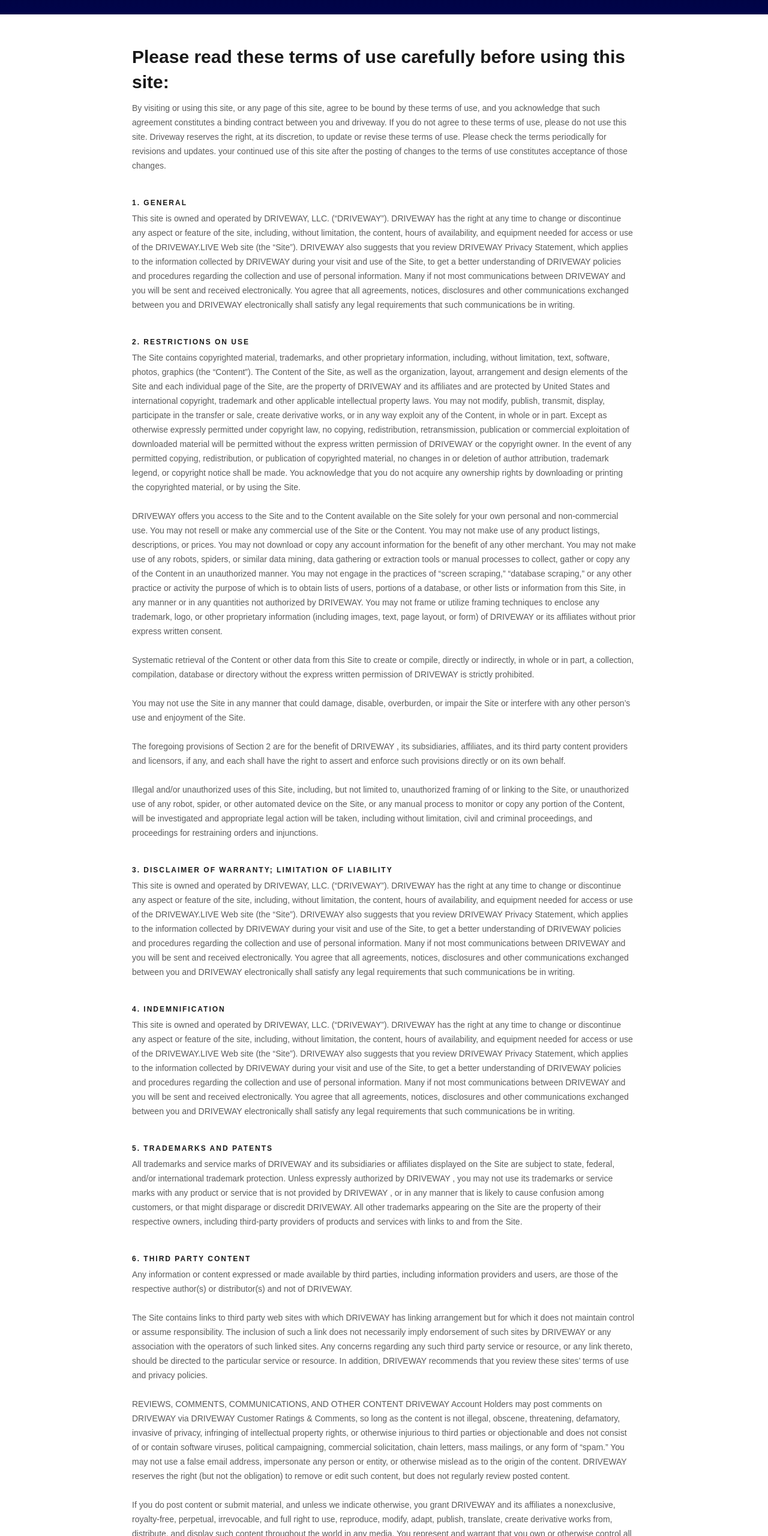
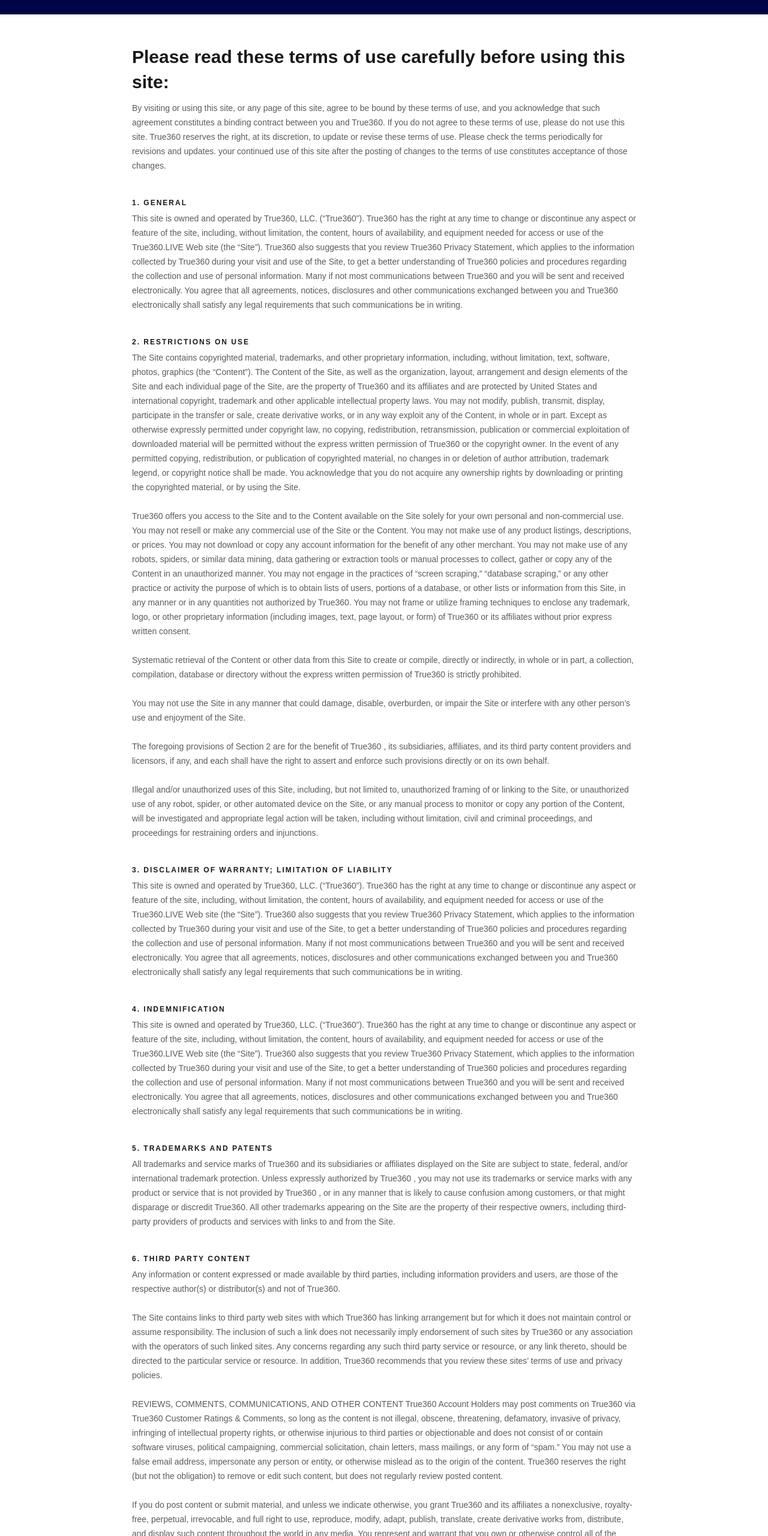
Before and after one commit to stefanbarcelo/PartnershipPage, a plain HTML site: page termsOfService.html in a window 1280 px wide. Shown: the part 240-2800 px from the top of the page at 60% size. Drawn offline with nearby package versions, Linux system fonts and the light colour scheme; a script that the page names is missing; a web font is replaced by a local one.

Commit message:
editing privacy policy page and terms of service page.

```diff
--- a/termsOfService.html
+++ b/termsOfService.html
@@ -65,26 +65,26 @@
         <h2>Please read these terms of use carefully before using this site:</h2>
         <p>By visiting or using this site, or any page of this site, agree to be bound by these terms of use, and you
             acknowledge
-            that such agreement constitutes a binding contract between you and driveway. If you do not agree to these
+            that such agreement constitutes a binding contract between you and True360. If you do not agree to these
             terms of use, please
-            do not use this site. Driveway reserves the right, at its discretion, to update or revise these terms of
+            do not use this site. True360 reserves the right, at its discretion, to update or revise these terms of
             use. Please check the terms periodically for revisions and updates. your continued use of this site after
             the posting of changes to the terms of use constitutes acceptance of those changes.</p>
 
         <h4>1. General</h4>
-        <p>This site is owned and operated by DRIVEWAY, LLC. (“DRIVEWAY”). DRIVEWAY has the right at any time to change
+        <p>This site is owned and operated by True360, LLC. (“True360”). True360 has the right at any time to change
             or discontinue
             any aspect or feature of the site, including, without limitation, the content, hours of availability, and
             equipment needed
-            for access or use of the DRIVEWAY.LIVE Web site (the “Site”). DRIVEWAY also suggests that you review
-            DRIVEWAY Privacy Statement,
-            which applies to the information collected by DRIVEWAY during your visit and use of the Site, to get a
+            for access or use of the True360.LIVE Web site (the “Site”). True360 also suggests that you review
+            True360 Privacy Statement,
+            which applies to the information collected by True360 during your visit and use of the Site, to get a
             better understanding of
-            DRIVEWAY policies and procedures regarding the collection and use of personal information. Many if not most
+            True360 policies and procedures regarding the collection and use of personal information. Many if not most
             communications between
-            DRIVEWAY and you will be sent and received electronically. You agree that all agreements, notices,
+            True360 and you will be sent and received electronically. You agree that all agreements, notices,
             disclosures and other
-            communications exchanged between you and DRIVEWAY electronically shall satisfy any legal requirements that
+            communications exchanged between you and True360 electronically shall satisfy any legal requirements that
             such communications
             be in writing.</p>
 
@@ -93,7 +93,7 @@
             limitation, text,
             software, photos, graphics (the “Content”). The Content of the Site, as well as the organization, layout,
             arrangement and design
-            elements of the Site and each individual page of the Site, are the property of DRIVEWAY and its affiliates
+            elements of the Site and each individual page of the Site, are the property of True360 and its affiliates
             and are protected by
             United States and international copyright, trademark and other applicable intellectual property laws. You
             may not modify,
@@ -102,14 +102,14 @@
             in whole or in part. Except as otherwise expressly permitted under copyright law, no copying,
             redistribution, retransmission,
             publication or commercial exploitation of downloaded material will be permitted without the express written
-            permission of DRIVEWAY
+            permission of True360
             or the copyright owner. In the event of any permitted copying, redistribution, or publication of copyrighted
             material, no changes
             in or deletion of author attribution, trademark legend, or copyright notice shall be made. You acknowledge
             that you do not acquire
             any ownership rights by downloading or printing the copyrighted material, or by using the Site.
             <br><br>
-            DRIVEWAY offers you access to the
+            True360 offers you access to the
             Site and to the Content available on the Site solely for your own personal and non-commercial use. You may
             not resell or make any
             commercial use of the Site or the Content. You may not make use of any product listings, descriptions, or
@@ -122,21 +122,21 @@
             or activity the purpose
             of which is to obtain lists of users, portions of a database, or other lists or information from this Site,
             in any manner or in any
-            quantities not authorized by DRIVEWAY. You may not frame or utilize framing techniques to enclose any
+            quantities not authorized by True360. You may not frame or utilize framing techniques to enclose any
             trademark, logo, or other
-            proprietary information (including images, text, page layout, or form) of DRIVEWAY or its affiliates without
+            proprietary information (including images, text, page layout, or form) of True360 or its affiliates without
             prior express written consent.
             <br><br>
             Systematic retrieval of the Content or other data from this Site to create or compile, directly or
             indirectly, in whole or in part,
-            a collection, compilation, database or directory without the express written permission of DRIVEWAY is
+            a collection, compilation, database or directory without the express written permission of True360 is
             strictly prohibited.
             <br><br>
             You may not use the Site in any manner that could damage, disable, overburden, or impair the Site or
             interfere with any other person’s use
             and enjoyment of the Site.
             <br><br>
-            The foregoing provisions of Section 2 are for the benefit of DRIVEWAY , its subsidiaries, affiliates, and
+            The foregoing provisions of Section 2 are for the benefit of True360 , its subsidiaries, affiliates, and
             its third party content providers
             and licensors, if any, and each shall have the right to assert and enforce such provisions directly or on
             its own behalf.
@@ -150,79 +150,79 @@
             proceedings for restraining orders and injunctions.</p>
 
         <h4>3. Disclaimer of Warranty; Limitation of Liability</h4>
-        <p>This site is owned and operated by DRIVEWAY, LLC. (“DRIVEWAY”). DRIVEWAY has the right at any time to change
+        <p>This site is owned and operated by True360, LLC. (“True360”). True360 has the right at any time to change
             or discontinue
             any aspect or feature of the site, including, without limitation, the content, hours of availability, and
             equipment needed
-            for access or use of the DRIVEWAY.LIVE Web site (the “Site”). DRIVEWAY also suggests that you review
-            DRIVEWAY Privacy Statement,
-            which applies to the information collected by DRIVEWAY during your visit and use of the Site, to get a
+            for access or use of the True360.LIVE Web site (the “Site”). True360 also suggests that you review
+            True360 Privacy Statement,
+            which applies to the information collected by True360 during your visit and use of the Site, to get a
             better understanding of
-            DRIVEWAY policies and procedures regarding the collection and use of personal information. Many if not most
+            True360 policies and procedures regarding the collection and use of personal information. Many if not most
             communications between
-            DRIVEWAY and you will be sent and received electronically. You agree that all agreements, notices,
+            True360 and you will be sent and received electronically. You agree that all agreements, notices,
             disclosures and other
-            communications exchanged between you and DRIVEWAY electronically shall satisfy any legal requirements that
+            communications exchanged between you and True360 electronically shall satisfy any legal requirements that
             such communications
             be in writing.</p>
 
         <h4>4. Indemnification</h4>
-        <p>This site is owned and operated by DRIVEWAY, LLC. (“DRIVEWAY”). DRIVEWAY has the right at any time to change
+        <p>This site is owned and operated by True360, LLC. (“True360”). True360 has the right at any time to change
             or discontinue
             any aspect or feature of the site, including, without limitation, the content, hours of availability, and
             equipment needed
-            for access or use of the DRIVEWAY.LIVE Web site (the “Site”). DRIVEWAY also suggests that you review
-            DRIVEWAY Privacy Statement,
-            which applies to the information collected by DRIVEWAY during your visit and use of the Site, to get a
+            for access or use of the True360.LIVE Web site (the “Site”). True360 also suggests that you review
+            True360 Privacy Statement,
+            which applies to the information collected by True360 during your visit and use of the Site, to get a
             better understanding of
-            DRIVEWAY policies and procedures regarding the collection and use of personal information. Many if not most
+            True360 policies and procedures regarding the collection and use of personal information. Many if not most
             communications between
-            DRIVEWAY and you will be sent and received electronically. You agree that all agreements, notices,
+            True360 and you will be sent and received electronically. You agree that all agreements, notices,
             disclosures and other
-            communications exchanged between you and DRIVEWAY electronically shall satisfy any legal requirements that
+            communications exchanged between you and True360 electronically shall satisfy any legal requirements that
             such communications
             be in writing.</p>
 
         <h4>5. Trademarks and Patents</h4>
-        <p>All trademarks and service marks of DRIVEWAY and its subsidiaries or affiliates displayed on the Site are
+        <p>All trademarks and service marks of True360 and its subsidiaries or affiliates displayed on the Site are
             subject to state, federal, and/or international trademark protection. Unless expressly authorized by
-            DRIVEWAY , you may not use its trademarks or service marks with any product or service that is not provided
-            by DRIVEWAY , or in any manner that is likely to cause confusion among customers, or that might disparage or
-            discredit DRIVEWAY. All other trademarks appearing on the Site are the property of their respective owners,
+            True360 , you may not use its trademarks or service marks with any product or service that is not provided
+            by True360 , or in any manner that is likely to cause confusion among customers, or that might disparage or
+            discredit True360. All other trademarks appearing on the Site are the property of their respective owners,
             including third-party providers of products and services with links to and from the Site.</p>
 
         <h4>6. Third Party Content</h4>
         <p>Any information or content expressed or made available by third parties, including information providers and
-            users, are those of the respective author(s) or distributor(s) and not of DRIVEWAY.
+            users, are those of the respective author(s) or distributor(s) and not of True360.
             <br><br>
-            The Site contains links to third party web sites with which DRIVEWAY has linking arrangement but for which
+            The Site contains links to third party web sites with which True360 has linking arrangement but for which
             it does not maintain control or assume responsibility. The inclusion of such a link does not necessarily
-            imply endorsement of such sites by DRIVEWAY or any association with the operators of such linked sites. Any
+            imply endorsement of such sites by True360 or any association with the operators of such linked sites. Any
             concerns regarding any such third party service or resource, or any link thereto, should be directed to the
-            particular service or resource. In addition, DRIVEWAY recommends that you review these sites’ terms of use
+            particular service or resource. In addition, True360 recommends that you review these sites’ terms of use
             and privacy policies.
             <br><br>
             REVIEWS, COMMENTS, COMMUNICATIONS, AND OTHER CONTENT
-            DRIVEWAY Account Holders may post comments on DRIVEWAY via DRIVEWAY Customer Ratings & Comments, so long as
+            True360 Account Holders may post comments on True360 via True360 Customer Ratings & Comments, so long as
             the content is not illegal, obscene, threatening, defamatory, invasive of privacy, infringing of
             intellectual property rights, or otherwise injurious to third parties or objectionable and does not consist
             of or contain software viruses, political campaigning, commercial solicitation, chain letters, mass
             mailings, or any form of “spam.” You may not use a false email address, impersonate any person or entity, or
-            otherwise mislead as to the origin of the content. DRIVEWAY reserves the right (but not the obligation) to
+            otherwise mislead as to the origin of the content. True360 reserves the right (but not the obligation) to
             remove or edit such content, but does not regularly review posted content.
             <br><br>
-            If you do post content or submit material, and unless we indicate otherwise, you grant DRIVEWAY and its
+            If you do post content or submit material, and unless we indicate otherwise, you grant True360 and its
             affiliates a nonexclusive, royalty-free, perpetual, irrevocable, and full right to use, reproduce, modify,
             adapt, publish, translate, create derivative works from, distribute, and display such content throughout the
             world in any media. You represent and warrant that you own or otherwise control all of the rights to the
             content that you post; that the content is accurate; that use of the content you supply does not violate
-            this policy and will not cause injury to any person or entity; and that you will indemnify DRIVEWAY or its
-            affiliates for all claims resulting from content you supply. DRIVEWAY has the right but not the obligation
-            to monitor and edit or remove any activity or content. DRIVEWAY takes no responsibility and assumes no
+            this policy and will not cause injury to any person or entity; and that you will indemnify True360 or its
+            affiliates for all claims resulting from content you supply. True360 has the right but not the obligation
+            to monitor and edit or remove any activity or content. True360 takes no responsibility and assumes no
             liability for any content posted by you or any third party.</p>
 
         <h4>7. Viruses</h4>
-        <p>DRIVEWAY also assumes no responsibility, and shall not be liable for, any damages to, or viruses that may
+        <p>True360 also assumes no responsibility, and shall not be liable for, any damages to, or viruses that may
             infect, your computer
             equipment or other property on account of your access to use, of, or browsing in the Site or your
             downloading of any
@@ -237,19 +237,19 @@
             Syria, or any
             other country to which the United States has embargoed goods; or (2) anyone on the Unites States Treasury
             Department’s list
-            of Specially Designated Nationals or the US Commerce Department’s Table of Deny Orders. DRIVEWAY does not
+            of Specially Designated Nationals or the US Commerce Department’s Table of Deny Orders. True360 does not
             authorize the
             downloading or exportation of any software or technical data from this Site to any jurisdiction prohibited
             by the United
             States Export Laws.</p>
 
         <h4>9. Business Associates</h4>
-        <p>The business associates of DRIVEWAY identified on the Site, if any, are independent contractors of DRIVEWAY.
-            The business associates are not joint ventures or partners of DRIVEWAY. No employee or representative of the
-            business associates is under the control of DRIVEWAY.</p>
+        <p>The business associates of True360 identified on the Site, if any, are independent contractors of True360.
+            The business associates are not joint ventures or partners of True360. No employee or representative of the
+            business associates is under the control of True360.</p>
 
         <h4>10. Changed Terms</h4>
-        <p>DRIVEWAY has the right at any time to change or modify the terms and conditions applicable to use of the
+        <p>True360 has the right at any time to change or modify the terms and conditions applicable to use of the
             Site, or any part thereof, or to impose new conditions, including, without limitation, adding fees and
             charges for use. Such changes, modifications, additions, or deletions shall be effective immediately upon
             notice thereof, which may be given by any means including, without limitation, posting on the Site, or by
```
Also changed, not shown: privacyPolicy.html (+19 -19 lines).
